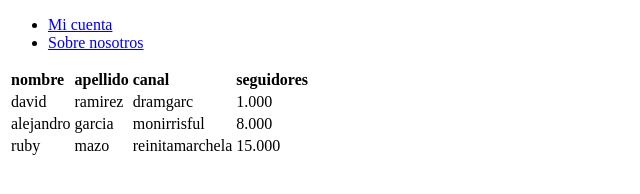
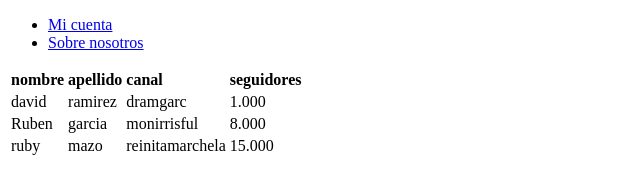
Before and after one commit to dramgarc/miprimerproyecto, a plain HTML site: page Diseño web/index.html in a window 1280 px wide. Shown: the whole page, without its empty margins (0-640 px from the left). Drawn offline with Linux system fonts and the light colour scheme.

Commit message:
Se modifico nombre

```diff
--- a/Diseño web/index.html
+++ b/Diseño web/index.html
@@ -29,7 +29,7 @@
 				<td>1.000</td>
 			</tr>
 			<tr>
-				<td>alejandro</td>
+				<td>Ruben</td>
 				<td>garcia</td>
 				<td>monirrisful</td>
 				<td>8.000</td>
```
